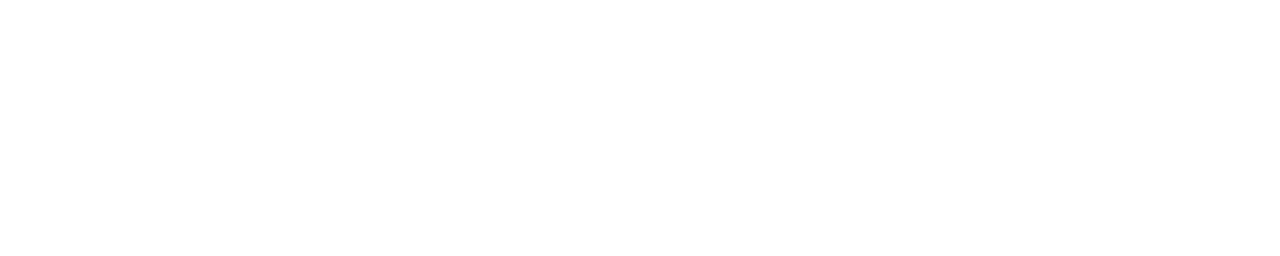
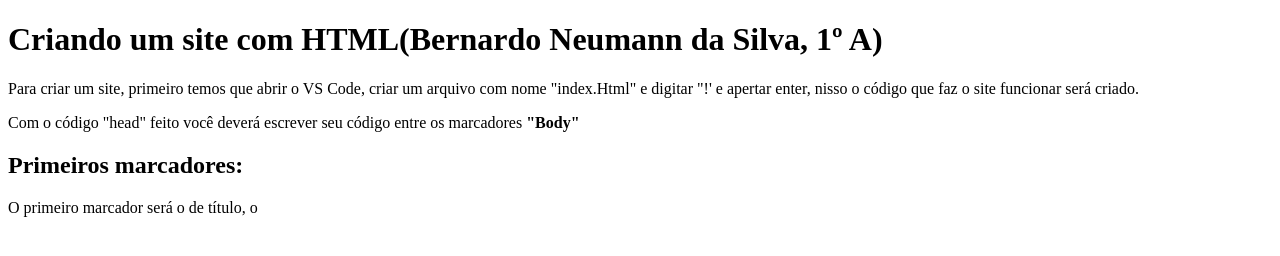
Before and after one commit to Bernardoneumannsilva/Prova.bernardo, a plain HTML site: page index.html in a window 1280 px wide. Drawn offline with Linux system fonts and the light colour scheme.

Commit message:
Update index.html

```diff
--- a/index.html
+++ b/index.html
@@ -6,6 +6,12 @@
     <title>Document</title>
 </head>
 <body>
+    <h1>Criando um site com HTML(Bernardo Neumann da Silva, 1º A)</h1>
+    <p>Para criar um site, primeiro temos que abrir o VS Code, criar um arquivo com nome "index.Html" e digitar "!' e apertar enter, nisso o código que faz o site funcionar será criado.</p>
+    <p>Com o código "head" feito você deverá escrever seu código entre os marcadores <strong>"Body"</strong></p>
+    <h2>Primeiros marcadores:</h2>
+    <p>O primeiro marcador será o de título, o <h1></p>
+
 
 </body>
 </html>
```
